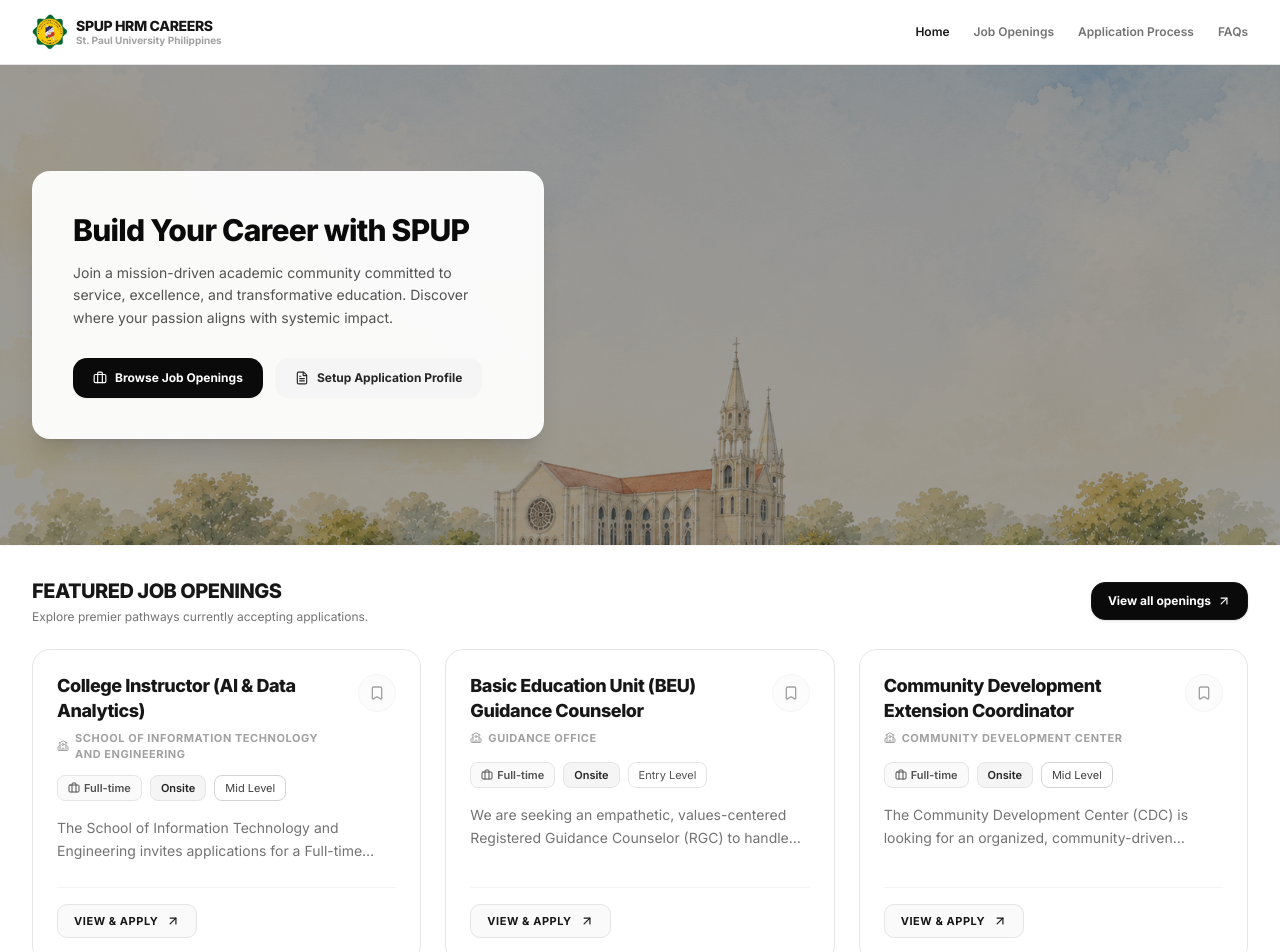
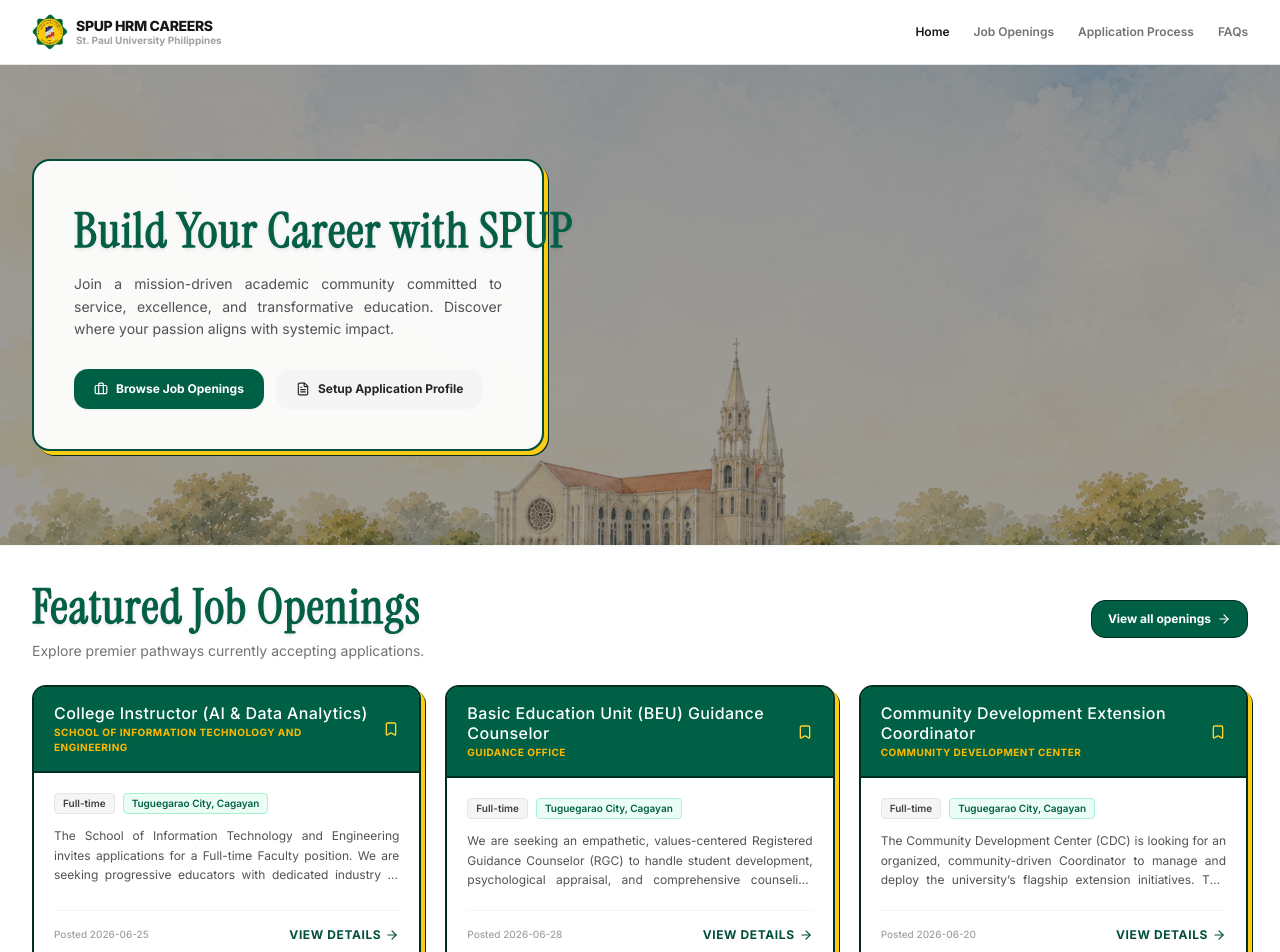
Before and after one commit to angelop-1602/spup-sims, a Next.js app: page /careers in a window 1280 px wide. Shown: the top 952 px of the page. Built offline with nearby package versions, Linux system fonts and the light colour scheme; no server answers; what @azure/msal-react would draw is missing.

Commit message:
style: redesign hero section card, featured job openings cards

```diff
--- a/app/careers/page.tsx
+++ b/app/careers/page.tsx
@@ -9,7 +9,9 @@
   TrendingUp,
   X,
   User,
-  ShieldCheck
+  ShieldCheck,
+  Bookmark,
+  ArrowRight
 } from 'lucide-react';
 import Link from 'next/link';
 import { Job, UserProfile, Application, INITIAL_JOBS } from '@/components/hrm/types';
@@ -240,18 +242,18 @@
               <div className="absolute inset-0 bg-neutral-950/40 z-0 pointer-events-none" />
 
               <div className="w-full max-w-7xl mx-auto px-4 sm:px-6 lg:px-8 relative z-10">
-                <div className="w-full max-w-lg bg-white/95 backdrop-blur-md rounded-2xl p-6 md:p-10 border border-white/20 shadow-xl flex flex-col space-y-5">
+                <div className="w-full max-w-lg bg-white/95 backdrop-blur-md rounded-2xl p-6 md:p-10 border-2 border-emerald-900 shadow-xl flex flex-col space-y-5 [box-shadow:4px_4px_0px_0px_#facc15,5px_5px_0px_0px_#022c22]">
                   <div className="space-y-3">
-                    <h1 className="text-2xl md:text-3xl font-extrabold text-neutral-950 tracking-tight leading-tight">
+                    <h1 className={`${instrumentSerif.className} text-xl sm:text-4xl lg:text-5xl font-normal text-emerald-800 tracking-wide leading-tight lg:whitespace-nowrap [-webkit-text-stroke:1.5px_#065f46] [text-shadow:0_2px_4px_rgba(0,0,0,0.15)]`}>
                       Build Your Career with SPUP
                     </h1>
-                    <p className="text-xs md:text-sm text-neutral-600 font-normal leading-relaxed">
+                    <p className={`${inter.className} text-sm text-neutral-600 text-justify font-normal leading-relaxed`}>
                       Join a mission-driven academic community committed to service, excellence, and transformative education. Discover where your passion aligns with systemic impact.
                     </p>
                   </div>
 
                   <div className="flex flex-col sm:flex-row gap-3 pt-2">
-                    <a href="#advanced-search-box" className="inline-flex items-center justify-center gap-2 bg-neutral-950 hover:bg-neutral-800 text-white text-xs font-bold px-5 py-3 rounded-xl shadow-xs transition-colors">
+                    <a href="#advanced-search-box" className="inline-flex items-center justify-center gap-2 bg-emerald-800 hover:bg-emerald-900 text-white text-xs font-bold px-5 py-3 rounded-xl shadow-xs transition-colors">
                       <Briefcase className="w-3.5 h-3.5" />
                       Browse Job Openings
                     </a>
@@ -273,19 +275,19 @@
             {/* Featured Jobs Header*/}
             <div className="flex flex-col sm:flex-row justify-between items-start sm:items-center gap-4 mb-6">
               <div>
-                  <h2 className="text-xl font-extrabold text-neutral-900 tracking-tight uppercase">
+                <h2 className={`${instrumentSerif.className} text-xl sm:text-4xl lg:text-5xl font-normal text-emerald-800 tracking-wide leading-tight lg:whitespace-nowrap [-webkit-text-stroke:1.5px_#065f46] [text-shadow:0_2px_4px_rgba(0,0,0,0.15)]`}>
                   Featured Job Openings
                 </h2>
-                  <p className="text-xs text-neutral-500 mt-1">
+              <p className={`${inter.className} text-sm text-neutral-500 mt-1`}>
                 Explore premier pathways currently accepting applications.
               </p>
             </div>
               <Link
                 href="#"
-                  className="inline-flex items-center justify-center gap-1.5 px-4 py-2.5 border border-neutral-900 bg-neutral-950 text-white hover:bg-neutral-800 text-xs font-bold rounded-xl transition-colors shadow-sm cursor-pointer"
+                className="inline-flex items-center justify-center gap-1.5 px-4 py-2.5 border-1 border-emerald-950 bg-emerald-800 text-white hover:bg-emerald-900 text-xs font-bold rounded-xl transition-all duration-200 hover:-translate-y-0.5 cursor-pointer"
               >
                 View all openings
-                  <ArrowUpRight className="w-3.5 h-3.5" />
+                <ArrowRight className="w-3.5 h-3.5" />
               </Link>
             </div>
 
@@ -294,13 +296,64 @@
               <div className="grid grid-cols-1 md:grid-cols-3 gap-6">
                 <AnimatePresence mode="popLayout">
                   {jobs.slice(0, 3).map((job) => (
-                      <JobCard
+                    <div
                       key={job.id}
-                        job={job}
-                        isSaved={savedJobIds.includes(job.id)}
-                        onToggleSave={(e) => handleToggleSave(job.id, e)}
-                        onViewDetails={() => setSelectedJob(job)}
-                      />
+                      className="bg-white border-2 border-emerald-950 rounded-xl flex flex-col justify-between group relative overflow-visible [box-shadow:4px_4px_0px_0px_#facc15,5px_5px_0px_0px_#022c22]"
+                    >
+                      <div className="bg-emerald-800 px-5 py-4 border-b-2 border-emerald-950 rounded-t-[10px] flex items-center justify-between gap-2">
+                        <div className="flex flex-col">
+                          <span className="font-instrument text-[16px] font-medium text-white tracking-wide leading-tight">
+                            {job.title}
+                          </span>
+                          <span className="font-inter text-[10px] font-bold uppercase tracking-wider text-amber-400 mt-0.5">
+                            {job.department || "Academic Unit"}
+                          </span>
+                        </div>
+
+                        {/* Save/Bookmark Button */}
+                        <button
+                          type="button"
+                          onClick={(e) => handleToggleSave(job.id, e)}
+                          className="text-amber-300 hover:text-amber-400 transition-colors shrink-0 z-10"
+                        >
+                          <Bookmark className={`w-4 h-4 ${savedJobIds.includes(job.id) ? 'fill-amber-400 text-amber-400' : ''}`} />
+                        </button>
+                      </div>
+
+                      <div className="p-5 flex-1 flex flex-col justify-between bg-white rounded-b-[10px] font-inter">
+                        <div>
+                          {/* Job Details Meta Row */}
+                          <div className="flex flex-wrap gap-2 mb-3">
+                            <span className="text-[10px] font-semibold bg-neutral-100 text-neutral-700 px-2 py-0.5 rounded border border-neutral-200">
+                              {job.type || "Full-time"}
+                            </span>
+                            <span className="text-[10px] font-semibold bg-emerald-50 text-emerald-800 px-2 py-0.5 rounded border border-emerald-200">
+                              {job.location || "Main Campus"}
+                            </span>
+                          </div>
+
+                          <p className="text-xs text-neutral-600 leading-relaxed font-normal text-justify line-clamp-3">
+                            {job.description}
+                          </p>
+                        </div>
+
+                        {/* Action Footer */}
+                        <div className="mt-5 pt-4 border-t border-neutral-100 flex items-center justify-between">
+                          <span className="text-[10px] text-neutral-400 font-medium">
+                            Posted {job.postedDate || "Recently"}
+                          </span>
+
+                          <button
+                            type="button"
+                            onClick={() => setSelectedJob(job)}
+                            className="inline-flex items-center gap-1 text-xs font-bold text-emerald-900 hover:text-emerald-950 uppercase tracking-wider group/btn"
+                          >
+                            View Details
+                            <ArrowRight className="w-3.5 h-3.5 transition-transform group-hover/btn:translate-x-1" />
+                          </button>
+                        </div>
+                      </div>
+                    </div>
                   ))}
                 </AnimatePresence>
               </div>
@@ -308,7 +361,6 @@
 
           </div>
         )}
-
       </div>
 
         {/* Modular Feature Sections */}
```
Lines whose indentation alone changed are shown as unchanged.
